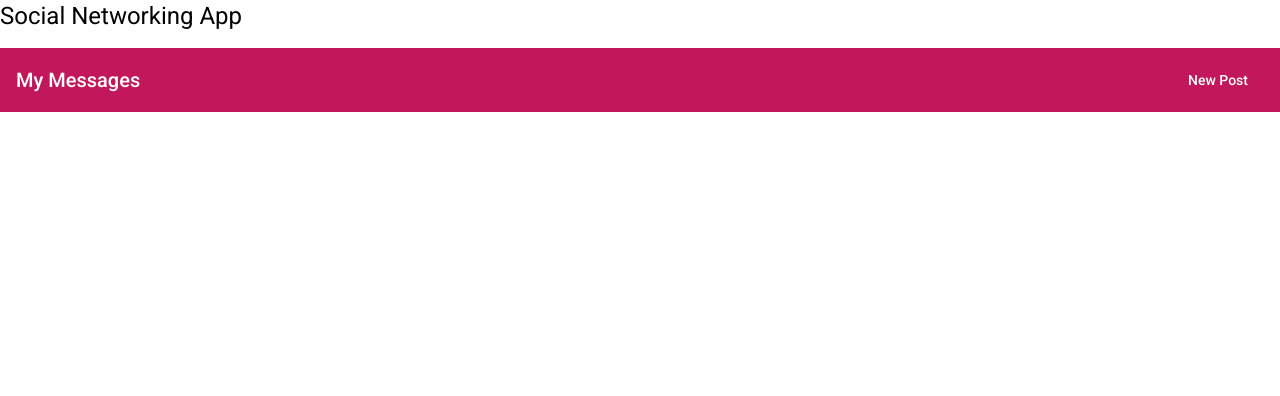
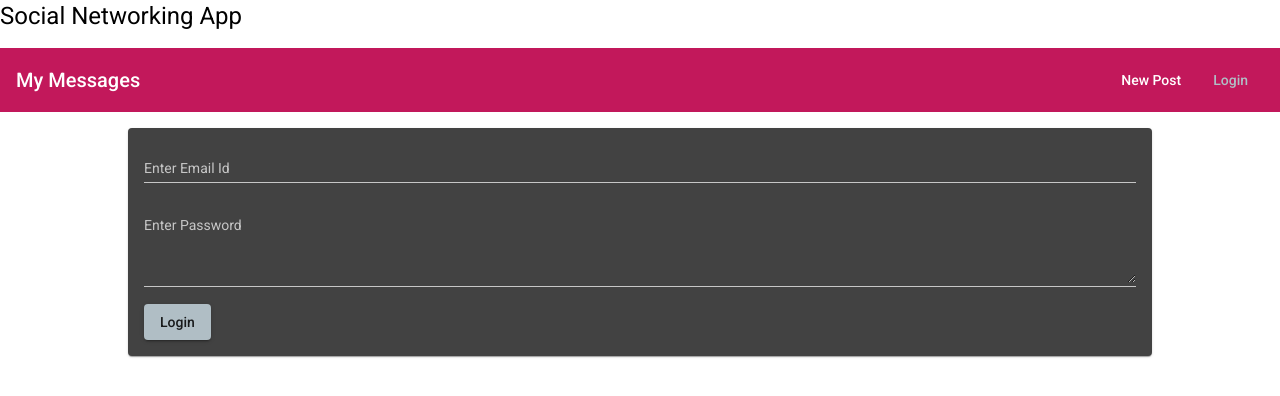
Before and after one commit to ANE-UCD-ILT-MEAN-STACK-TRAINING/social-networking-app-rama, an Angular app in the folder mean-course/: page /login in a window 1280 px wide. Before the commit this address led to /. Shown: the top 396 px of the page. Built offline with nearby package versions, Linux system fonts and the light colour scheme.

Commit message:
Added Login form

```diff
--- a/mean-course/src/app/app-routing.module.ts
+++ b/mean-course/src/app/app-routing.module.ts
@@ -2,12 +2,14 @@
 import { Routes, RouterModule } from '@angular/router';
 import { PostListComponent } from './posts/post-list/post-list.component';
 import { PostCreateComponent } from './posts/post-create/post-create.component';
+import { LoginComponent } from './auth/login/login.component';
 
 
 const routes: Routes = [
 { path: '', component: PostListComponent},
 { path: 'create', component: PostCreateComponent},
-{ path: 'edit/:postId', component: PostCreateComponent}
+{ path: 'edit/:postId', component: PostCreateComponent},
+{ path:'login', component: LoginComponent}
 ];
 
 @NgModule({
--- a/mean-course/src/app/app.module.ts
+++ b/mean-course/src/app/app.module.ts
@@ -1,6 +1,6 @@
 import { BrowserModule } from '@angular/platform-browser';
 import { NgModule } from '@angular/core';
-//import { FormsModule } from '@angular/forms';
+import { FormsModule } from '@angular/forms';
 import { MatInputModule } from '@angular/material/input';
 import { MatCardModule } from '@angular/material/card';
 import { MatButtonModule } from '@angular/material/button';
@@ -32,7 +32,7 @@
   ],
   imports: [
     BrowserModule,
-    //FormsModule,
+    FormsModule,
     AppRoutingModule,
     BrowserAnimationsModule,
     MatInputModule,
--- a/mean-course/src/app/auth/login/login.component.css
+++ b/mean-course/src/app/auth/login/login.component.css
@@ -0,0 +1,7 @@
+mat-form-field {
+    width: 100%;
+    }
+
+    mat-spinner {
+    margin: auto;
+    }
--- a/mean-course/src/app/auth/login/login.component.html
+++ b/mean-course/src/app/auth/login/login.component.html
@@ -0,0 +1,32 @@
+<mat-card>
+    <mat-spinner *ngIf="isLoading"></mat-spinner>
+    <form *ngIf="!isLoading">
+        <mat-form-field>
+            <input matInput type="text" placeholder="Enter Email Id">
+            <mat-error *ngIf="">Please enter an email.</mat-error>
+          </mat-form-field>
+
+          <mat-form-field>
+            <textarea matInput rows="4" placeholder="Enter Password"></textarea>
+            <mat-error *ngIf="">Please enter a password.</mat-error>
+          </mat-form-field>
+          <button mat-raised-button color="accent" type="submit">Login</button>
+        </form>
+
+</mat-card>
+
+
+<!-- <mat-card>
+    <mat-form-field>
+        <input matInput type="text" [(ngModel)]= 'enteredTitle'>
+    </mat-form-field>
+    <mat-form-field>
+        <textarea matInput rows="6" [(ngModel)] ='enteredContent'></textarea>
+    </mat-form-field>
+</mat-card>
+<hr>
+<button mat-raised-button
+color = "primary"
+(click) = "onAddPost()" >Save Post</button> -->
+
+<!-- <p>{{ newPost }}</p> -->
--- a/mean-course/src/app/auth/login/login.component.ts
+++ b/mean-course/src/app/auth/login/login.component.ts
@@ -5,4 +5,6 @@
 styleUrls: ['./login.component.css']
 })
 export class LoginComponent {
+
+    isLoading = false;
 }
--- a/mean-course/src/app/header/header/header.component.css
+++ b/mean-course/src/app/header/header/header.component.css
@@ -7,6 +7,7 @@
     list-style: none;
     margin: 0;
     padding: 0;
+    display: flex;
     }
 
 .spacer {
--- a/mean-course/src/app/header/header/header.component.html
+++ b/mean-course/src/app/header/header/header.component.html
@@ -5,5 +5,9 @@
 <li>
 <a mat-button routerLink="/create" routerLinkActive="mat-accent">New Post</a>
 </li>
+<li>
+    <a mat-button routerLink="/login" routerLinkActive="mat-accent">Login</a>
+    </li>
+
 </ul>
 </mat-toolbar>
```
